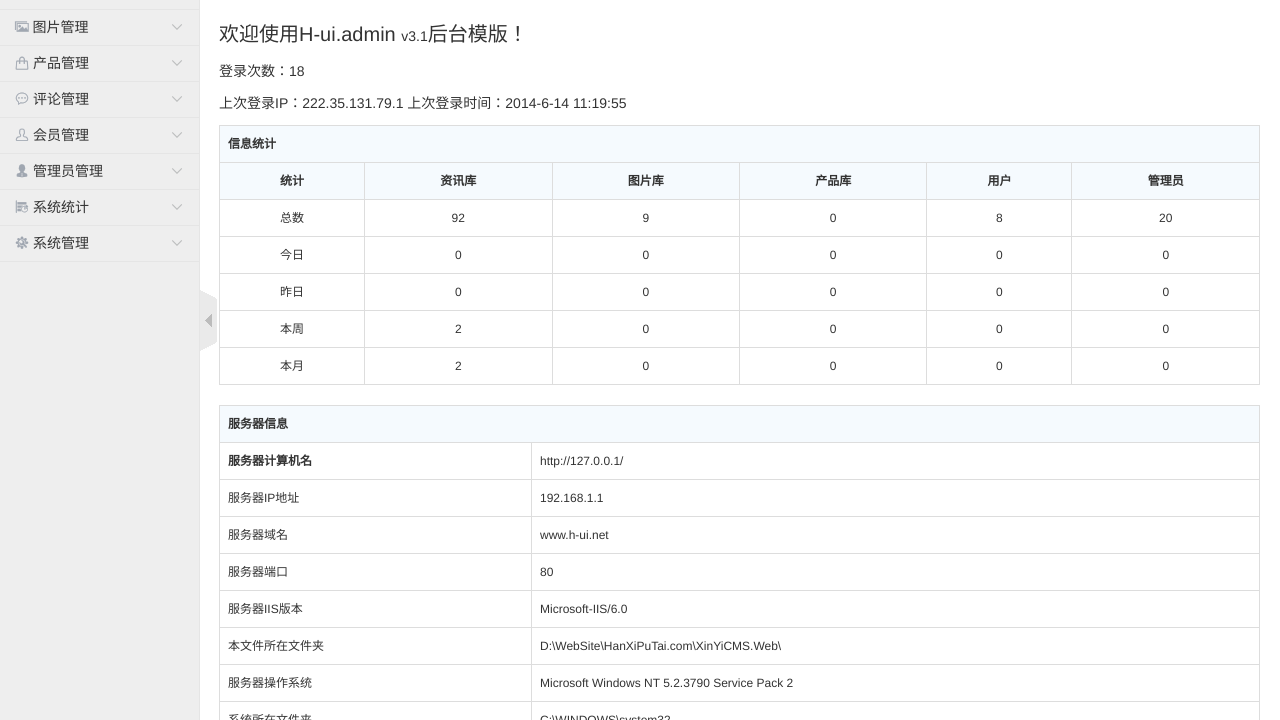
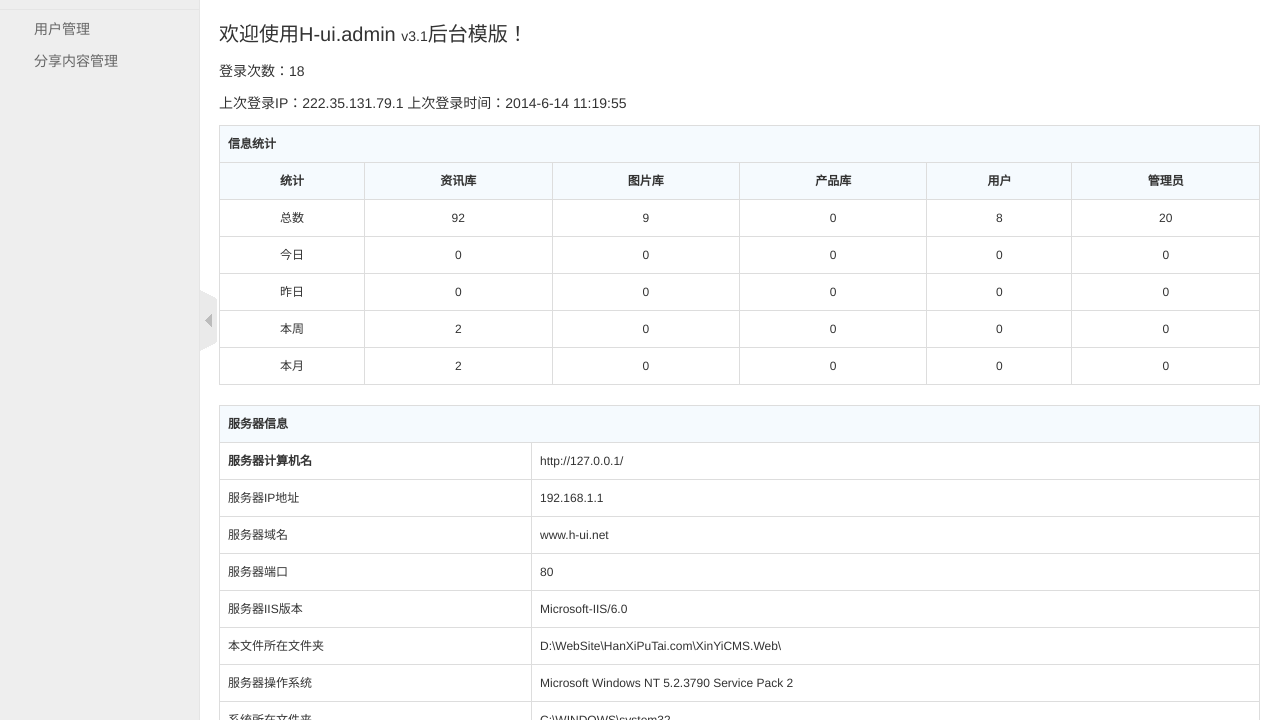
Before and after one commit to littletry/ShareZone, a web app: page /web/main.html in a window 1280 px wide. Shown: the part 80-800 px from the top of the page. Run offline with its HTML, style and script files only (its server is not run), Linux system fonts and the light colour scheme; data that the repository does not hold is empty; some libraries are stand-ins or nearby versions.

Commit message:
系统主页优化

```diff
--- a/src/main/webapp/web/main.html
+++ b/src/main/webapp/web/main.html
@@ -56,91 +56,15 @@
 </header>
 <aside class="Hui-aside">
 	<div class="menu_dropdown bk_2">
-		<dl id="menu-article">
-			<dt><i class="Hui-iconfont">&#xe616;</i> 资讯管理<i class="Hui-iconfont menu_dropdown-arrow">&#xe6d5;</i></dt>
-			<dd>
+		<dl id="menu-admin" class="selected">
+			<dt><i class="Hui-iconfont">&#xe62d;</i> 系统管理<i class="Hui-iconfont menu_dropdown-arrow">&#xe6d5;</i></dt>
+			<dd style="display: block">
 				<ul>
-					<li><a data-href="article-list.html" data-title="资讯管理" href="javascript:void(0)">资讯管理</a></li>
-			</ul>
-		</dd>
-	</dl>
-		<dl id="menu-picture">
-			<dt><i class="Hui-iconfont">&#xe613;</i> 图片管理<i class="Hui-iconfont menu_dropdown-arrow">&#xe6d5;</i></dt>
-			<dd>
-				<ul>
-					<li><a data-href="picture-list.html" data-title="图片管理" href="javascript:void(0)">图片管理</a></li>
-			</ul>
-		</dd>
-	</dl>
-		<dl id="menu-product">
-			<dt><i class="Hui-iconfont">&#xe620;</i> 产品管理<i class="Hui-iconfont menu_dropdown-arrow">&#xe6d5;</i></dt>
-			<dd>
-				<ul>
-					<li><a data-href="product-brand.html" data-title="品牌管理" href="javascript:void(0)">品牌管理</a></li>
-					<li><a data-href="product-category.html" data-title="分类管理" href="javascript:void(0)">分类管理</a></li>
-					<li><a data-href="product-list.html" data-title="产品管理" href="javascript:void(0)">产品管理</a></li>
-			</ul>
-		</dd>
-	</dl>
-		<dl id="menu-comments">
-			<dt><i class="Hui-iconfont">&#xe622;</i> 评论管理<i class="Hui-iconfont menu_dropdown-arrow">&#xe6d5;</i></dt>
-			<dd>
-				<ul>
-					<li><a data-href="http://h-ui.duoshuo.com/admin/" data-title="评论列表" href="javascript:;">评论列表</a></li>
-					<li><a data-href="feedback-list.html" data-title="意见反馈" href="javascript:void(0)">意见反馈</a></li>
-			</ul>
-		</dd>
-	</dl>
-		<dl id="menu-member">
-			<dt><i class="Hui-iconfont">&#xe60d;</i> 会员管理<i class="Hui-iconfont menu_dropdown-arrow">&#xe6d5;</i></dt>
-			<dd>
-				<ul>
-					<li><a data-href="member-list.html" data-title="会员列表" href="javascript:;">会员列表</a></li>
-					<li><a data-href="member-del.html" data-title="删除的会员" href="javascript:;">删除的会员</a></li>
-					<li><a data-href="member-level.html" data-title="等级管理" href="javascript:;">等级管理</a></li>
-					<li><a data-href="member-scoreoperation.html" data-title="积分管理" href="javascript:;">积分管理</a></li>
-					<li><a data-href="member-record-browse.html" data-title="浏览记录" href="javascript:void(0)">浏览记录</a></li>
-					<li><a data-href="member-record-download.html" data-title="下载记录" href="javascript:void(0)">下载记录</a></li>
-					<li><a data-href="member-record-share.html" data-title="分享记录" href="javascript:void(0)">分享记录</a></li>
-			</ul>
-		</dd>
-	</dl>
-		<dl id="menu-admin">
-			<dt><i class="Hui-iconfont">&#xe62d;</i> 管理员管理<i class="Hui-iconfont menu_dropdown-arrow">&#xe6d5;</i></dt>
-			<dd>
-				<ul>
-					<li><a data-href="admin-role.html" data-title="角色管理" href="javascript:void(0)">角色管理</a></li>
-					<li><a data-href="admin-permission.html" data-title="权限管理" href="javascript:void(0)">权限管理</a></li>
-					<li><a data-href="admin-list.html" data-title="管理员列表" href="javascript:void(0)">管理员列表</a></li>
-			</ul>
-		</dd>
-	</dl>
-		<dl id="menu-tongji">
-			<dt><i class="Hui-iconfont">&#xe61a;</i> 系统统计<i class="Hui-iconfont menu_dropdown-arrow">&#xe6d5;</i></dt>
-			<dd>
-				<ul>
-					<li><a data-href="charts-1.html" data-title="折线图" href="javascript:void(0)">折线图</a></li>
-					<li><a data-href="charts-2.html" data-title="时间轴折线图" href="javascript:void(0)">时间轴折线图</a></li>
-					<li><a data-href="charts-3.html" data-title="区域图" href="javascript:void(0)">区域图</a></li>
-					<li><a data-href="charts-4.html" data-title="柱状图" href="javascript:void(0)">柱状图</a></li>
-					<li><a data-href="charts-5.html" data-title="饼状图" href="javascript:void(0)">饼状图</a></li>
-					<li><a data-href="charts-6.html" data-title="3D柱状图" href="javascript:void(0)">3D柱状图</a></li>
-					<li><a data-href="charts-7.html" data-title="3D饼状图" href="javascript:void(0)">3D饼状图</a></li>
-			</ul>
-		</dd>
-	</dl>
-		<dl id="menu-system">
-			<dt><i class="Hui-iconfont">&#xe62e;</i> 系统管理<i class="Hui-iconfont menu_dropdown-arrow">&#xe6d5;</i></dt>
-			<dd>
-				<ul>
-					<li><a data-href="system-base.html" data-title="系统设置" href="javascript:void(0)">系统设置</a></li>
-					<li><a data-href="system-category.html" data-title="栏目管理" href="javascript:void(0)">栏目管理</a></li>
-					<li><a data-href="system-data.html" data-title="数据字典" href="javascript:void(0)">数据字典</a></li>
-					<li><a data-href="system-shielding.html" data-title="屏蔽词" href="javascript:void(0)">屏蔽词</a></li>
-					<li><a data-href="system-log.html" data-title="系统日志" href="javascript:void(0)">系统日志</a></li>
-			</ul>
-		</dd>
-	</dl>
+					<li><a data-href="admin-list.html" data-title="角色管理" href="javascript:void(0)">用户管理</a></li>
+					<li><a data-href="admin-permission.html" data-title="权限管理" href="javascript:void(0)">分享内容管理</a></li>
+				</ul>
+			</dd>
+		</dl>
 </div>
 </aside>
 <div class="dislpayArrow hidden-xs"><a class="pngfix" href="javascript:void(0);" onClick="displaynavbar(this)"></a></div>
@@ -149,7 +73,7 @@
 		<div class="Hui-tabNav-wp">
 			<ul id="min_title_list" class="acrossTab cl">
 				<li class="active">
-					<span title="我的桌面" data-href="welcome.html">我的桌面</span>
+					<span title="主页" data-href="welcome.html">主页</span>
 					<em></em></li>
 		</ul>
 	</div>
```
Also changed, not shown: src/main/webapp/web/admin-list.html (added, +151 -0 lines).
